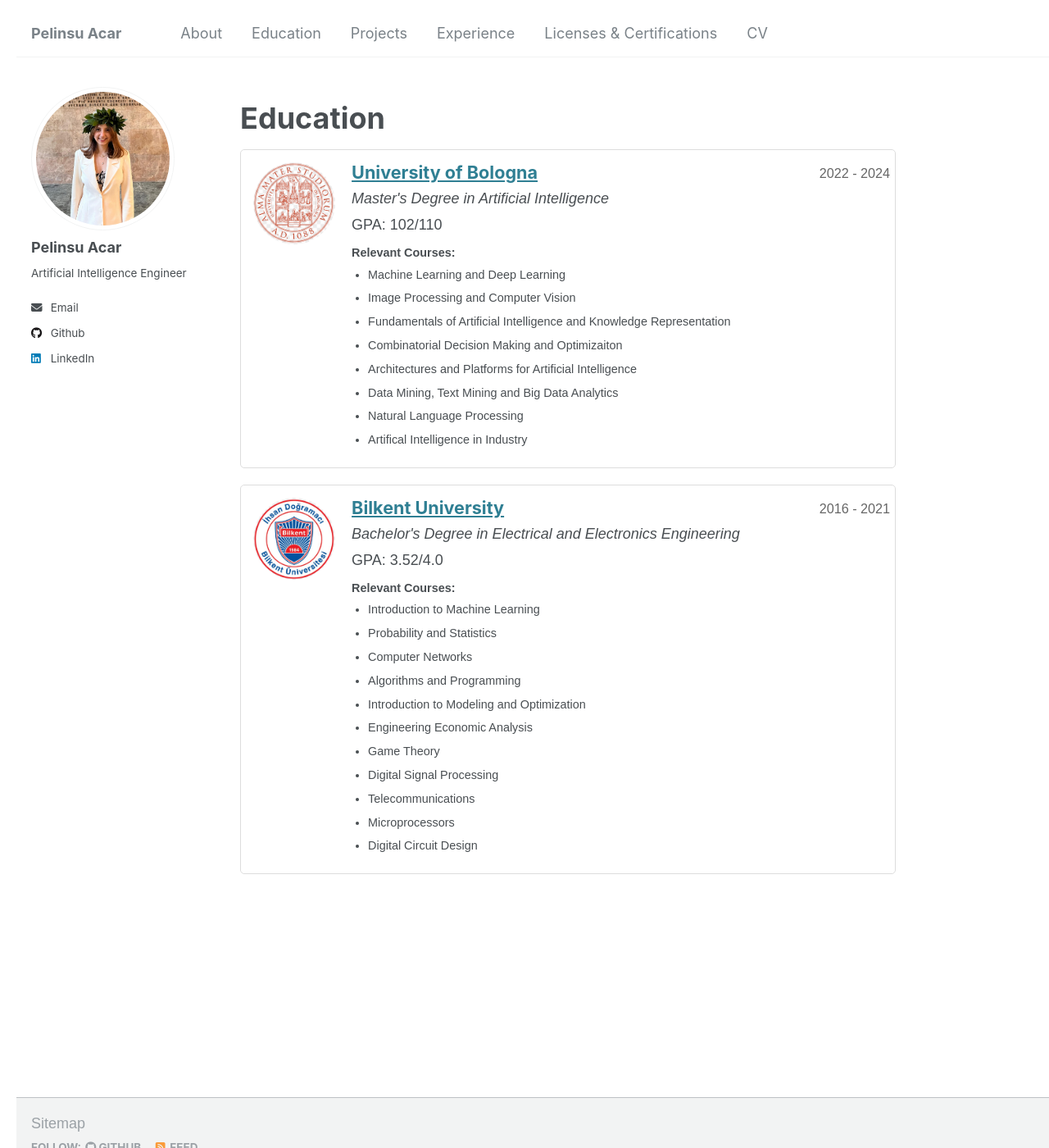
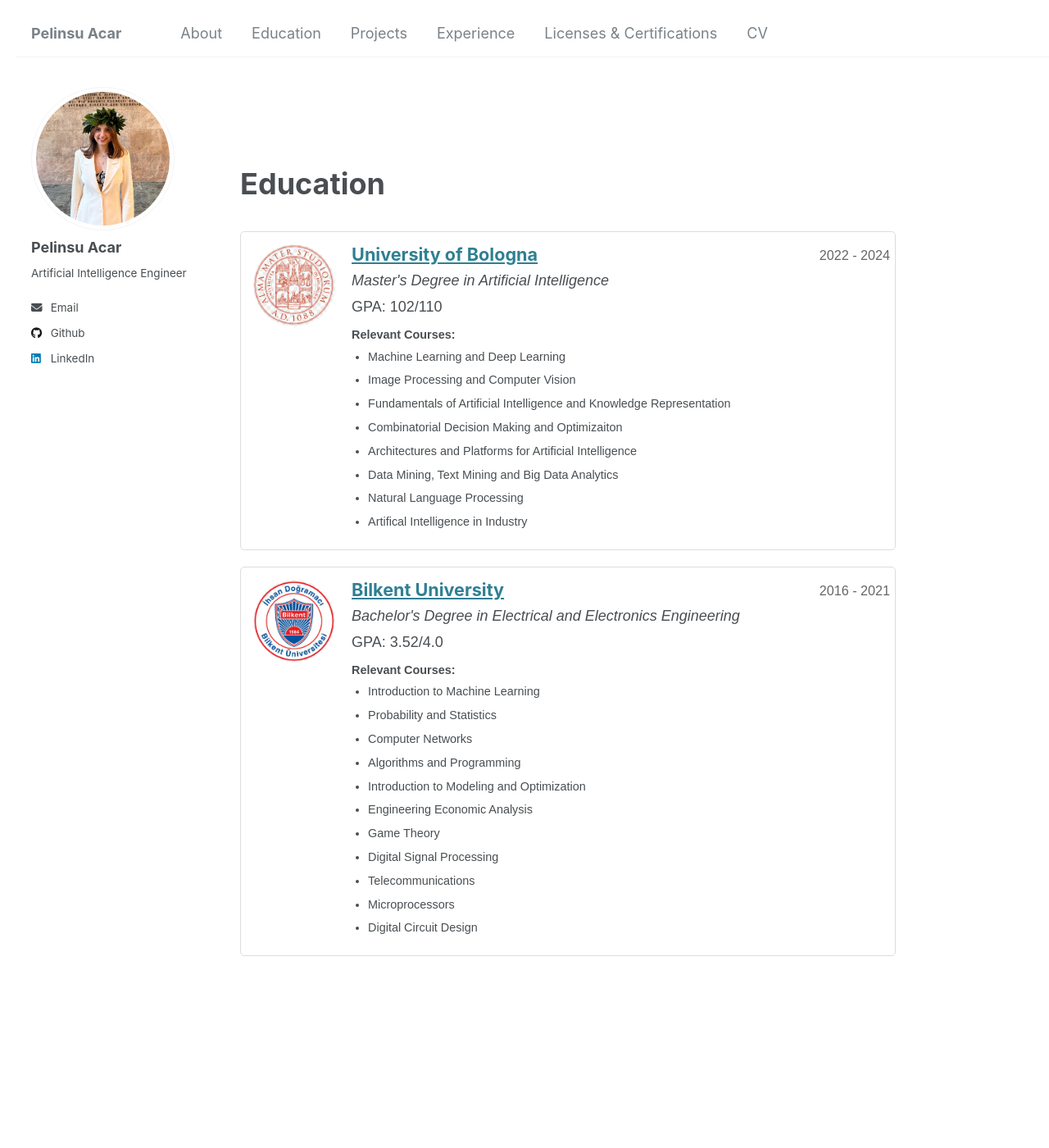
Before and after one commit to pelinsuacar/pelinsuacar.github.io, a Jekyll site: the page built from _pages/education.md, in a window 1280 px wide and 1400 px high. Shown: the whole window at 82% size. Built offline with Jekyll 4.4.1, drawn with Linux system fonts in a browser that asks for light colours.

Commit message:
Update education.html

```diff
--- a/_layouts/education.html
+++ b/_layouts/education.html
@@ -34,7 +34,8 @@ layout: default
     .page__title {
     text-align: left; /* Center the title */
     font-size: 2em; /* Adjust font size as needed */
-    margin-bottom: 20px; /* Add some space below the title */
+    margin: 60px 0 40px; /* Add sufficient margin above and below */
+    padding-top: 20px; /* Add padding in case of header overlap */
     }
 
     .education {
```
